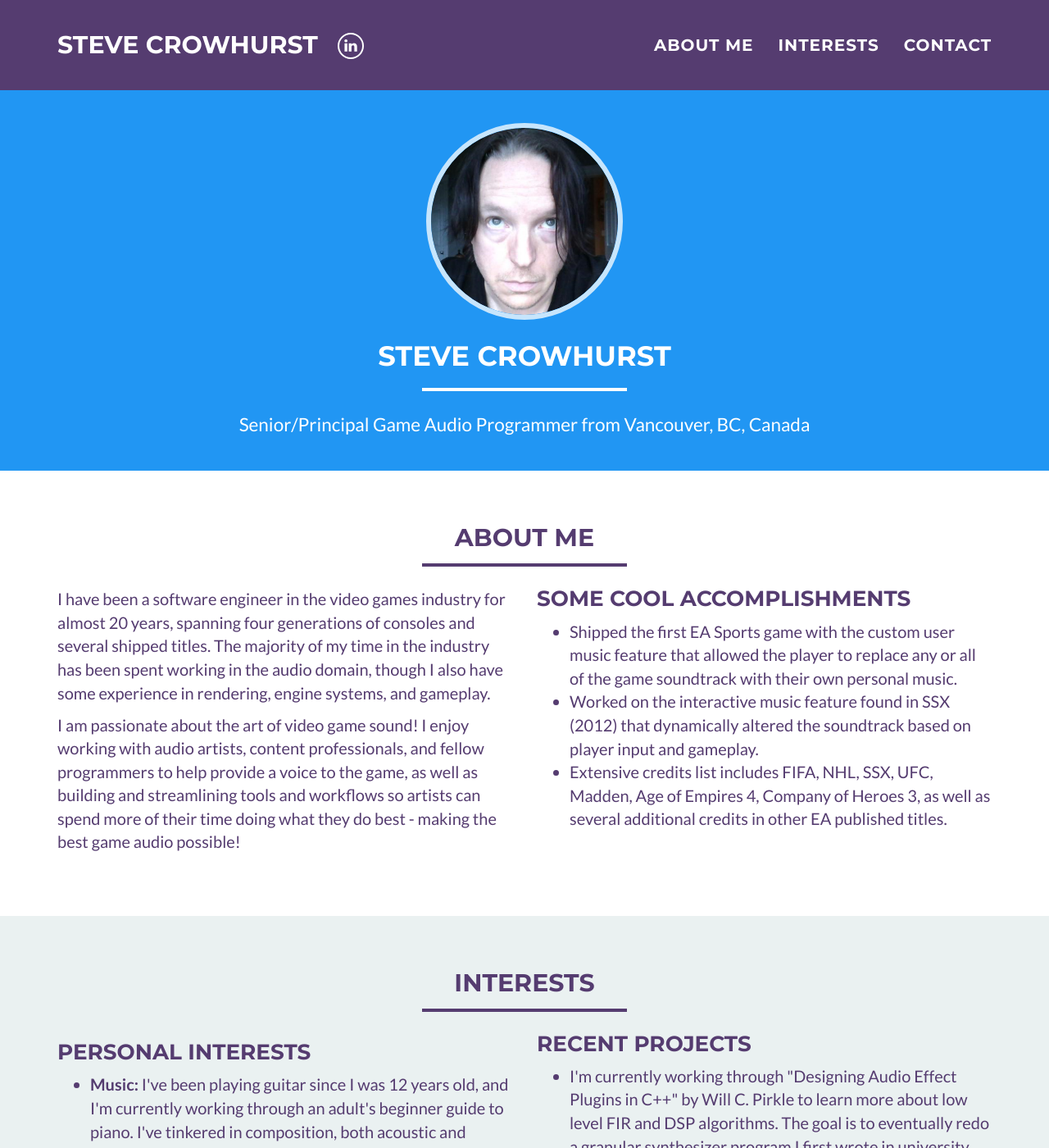
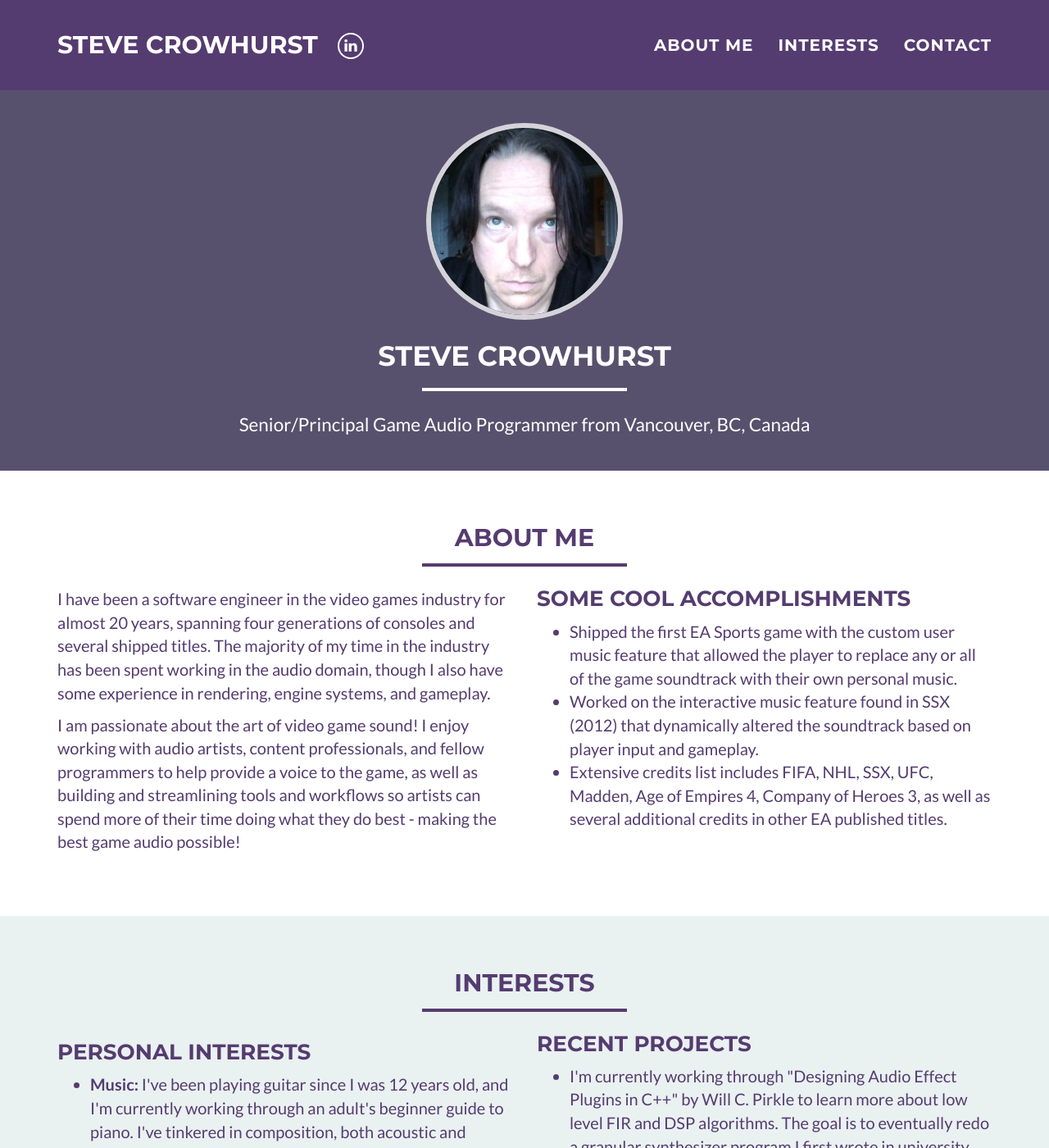
Before and after one commit to stevecrow316/stevecrow316.github.io, a Jekyll site: the page built from index.html, in a window 1280 px wide and 1400 px high. Shown: the whole window at 82% size. Built offline with Jekyll 4.4.1, drawn with Linux system fonts in a browser that asks for light colours.

Commit message:
Update _config.yml

```diff
--- a/_config.yml
+++ b/_config.yml
@@ -14,8 +14,8 @@ social:
 
 # Color settings (hex-codes without the leading hash-tag)
 color:
-  primary: 2196F3
-  primary-rgb: "33, 150, 243"
+  primary: 58516D
+  primary-rgb: "88, 81, 109"
   secondary: 553C70
   secondary-dark: 412F59
   section-tout: eaf1f1
```
